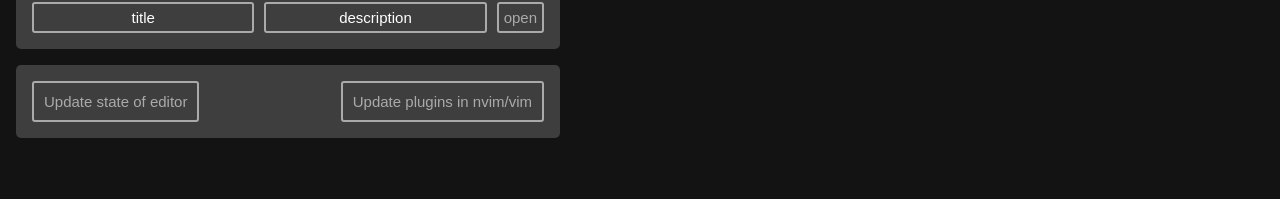
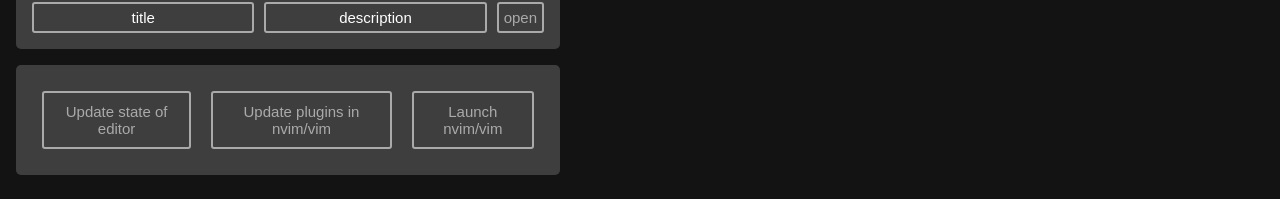
Before and after one commit to horanchikk/qVim, a Vue app: page /#/debug in a window 1280 px wide. Shown: the part 151-350 px from the top of the page. Built offline with nearby package versions, Linux system fonts and the light colour scheme; no server answers; a web font is replaced by a local one.

Commit message:
added launch nvim/vim

```diff
--- a/src/components/mixins/global.js
+++ b/src/components/mixins/global.js
@@ -34,6 +34,16 @@ export const utils = {
         }
 
         document.getElementById("progressbar__messages").innerText = restext;
+      }
+    },
+    async launch() {
+      this.notify(`Launching nvim/vim`, "loop");
+      const req = await fetch(`http://localhost:5000/launch`);
+      const res = await req.text();
+      if (res === "ok") {
+        this.notify(`Launched!`, "done");
+      } else {
+        this.notify(`Exception!`, "error");
       }
     },
     async getPlugins() {
--- a/src/pages/Debug.vue
+++ b/src/pages/Debug.vue
@@ -46,12 +46,17 @@
         <mainBtn
           @click="editorcheck()"
           :title="'Update state of editor'"
-          style="font-size: 15px; padding: 10px"
+          style="font-size: 15px; padding: 10px; margin: 10px"
         ></mainBtn>
         <mainBtn
           @click="updplugin()"
           :title="'Update plugins in nvim/vim'"
-          style="font-size: 15px; padding: 10px"
+          style="font-size: 15px; padding: 10px; margin: 10px"
+        ></mainBtn>
+        <mainBtn
+          @click="launch()"
+          :title="'Launch nvim/vim'"
+          style="font-size: 15px; padding: 10px; margin: 10px"
         ></mainBtn>
       </div>
     </div>
```
Also changed, not shown: 1 other file (tests, documents, lock files or other folders).
